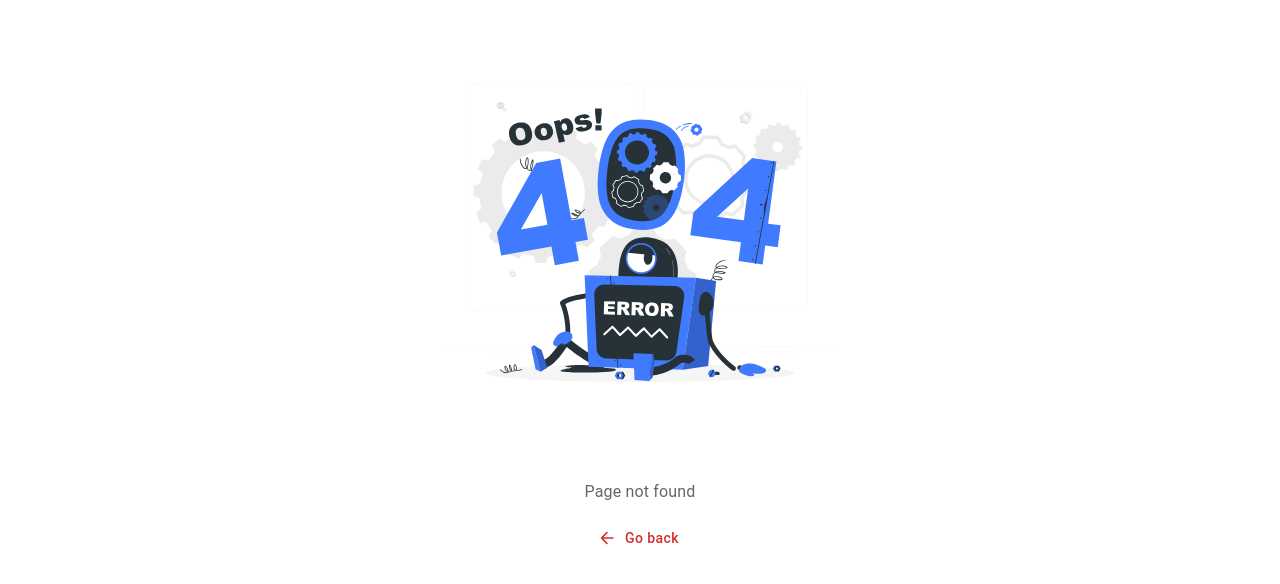
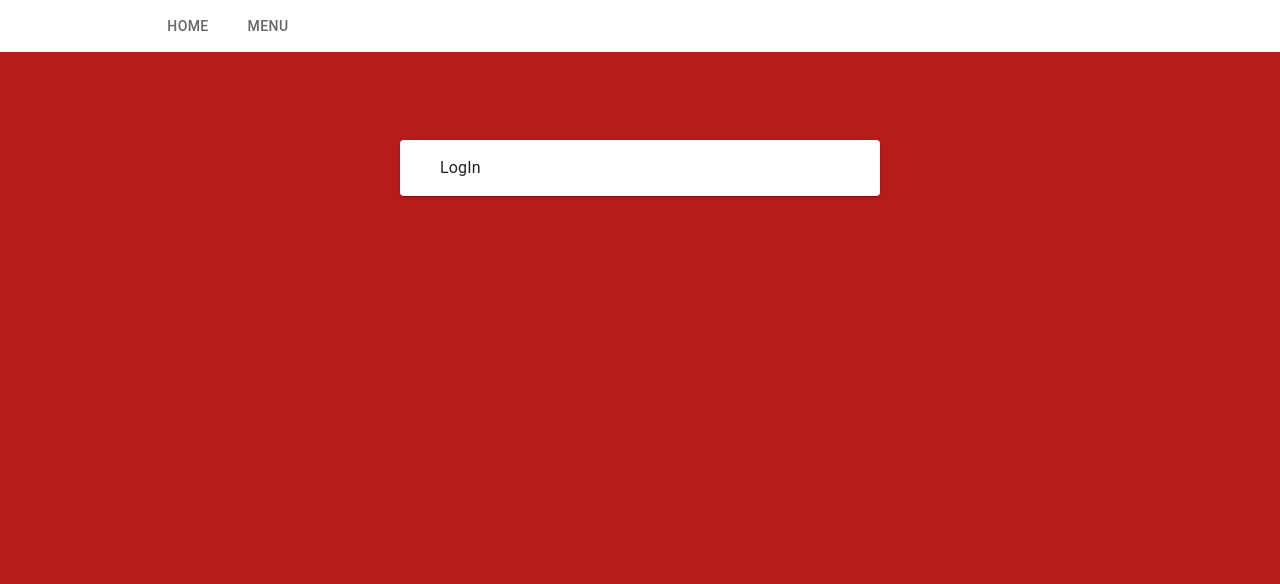
Before and after one commit to chetanchandel31/menu-app, a React (Vite) app: page /auth/login in a window 1280 px wide. Before the commit this address had no page. Shown: the top 584 px of the page. Built offline with nearby package versions, Linux system fonts and the light colour scheme; what use-query-params would draw is missing.

Commit message:
auth layout

```diff
--- a/src/components/Header/AuthButtons.tsx
+++ b/src/components/Header/AuthButtons.tsx
@@ -2,12 +2,20 @@ import { useAuth } from "@/providers/AuthProvider/useAuth";
 import { routes } from "@/routes/routes";
 import { LogoutRounded } from "@mui/icons-material";
 import { Button, Grid, Typography } from "@mui/material";
-import { Link } from "react-router-dom";
+import { Link, useLocation } from "react-router-dom";
 
 type Props = {};
 
 export default function AuthButtons({}: Props) {
   const auth = useAuth();
+  const location = useLocation();
+
+  if (
+    location.pathname === routes.auth_login.path ||
+    location.pathname === routes.auth_signup.path
+  ) {
+    return null;
+  }
 
   return auth.isLoggedIn ? (
     <Grid container spacing={2} alignItems={"center"}>
--- /dev/null
+++ b/src/pages/AuthPages/AuthScreensLayout.tsx
@@ -0,0 +1,35 @@
+import Header from "@/components/Header";
+import { config } from "@/config";
+import { Box, Card, useTheme } from "@mui/material";
+import { red } from "@mui/material/colors";
+import { Outlet } from "react-router-dom";
+
+export default function AuthScreensLayout() {
+  const theme = useTheme();
+
+  return (
+    <>
+      <Header />
+
+      <Box
+        sx={{
+          backgroundColor: red["900"],
+          minHeight: `calc(100vh - ${config.HEADER_MIN_HEIGHT}px)`,
+          py: 5,
+        }}
+      >
+        <Card
+          sx={{
+            width: 480,
+            maxWidth: "95%",
+            margin: theme.spacing(6, "auto", 6),
+            px: { xs: 2, md: 5 },
+            py: 2,
+          }}
+        >
+          <Outlet />
+        </Card>
+      </Box>
+    </>
+  );
+}
--- /dev/null
+++ b/src/pages/AuthPages/LogIn/index.tsx
@@ -0,0 +1,5 @@
+type Props = {};
+
+export default function LogIn({}: Props) {
+  return <div>LogIn</div>;
+}
--- /dev/null
+++ b/src/pages/AuthPages/SignUp/index.tsx
@@ -0,0 +1,5 @@
+type Props = {};
+
+export default function SignUp({}: Props) {
+  return <div>SignUp</div>;
+}
--- a/src/pages/MenuPage/SingleCategory/index.tsx
+++ b/src/pages/MenuPage/SingleCategory/index.tsx
@@ -44,7 +44,7 @@ export default function SingleCategory({ category, categoryIndex }: Props) {
         </Grid>
       </Grid>
 
-      <Grid item xs={12} md={6}>
+      <Grid item xs={12} md={6} textAlign={"center"}>
         <img
           src={category.categoryImgUrl}
           alt="category-img"
--- a/src/routes/AppRoutes.tsx
+++ b/src/routes/AppRoutes.tsx
@@ -3,6 +3,10 @@ import { routes } from "./routes";
 import NotFound from "@/pages/NotFound";
 import HomePage from "@/pages/HomePage";
 import MenuPage from "@/pages/MenuPage";
+import AuthScreen from "@/providers/AuthProvider/helpers/jsx/AuthScreen";
+import AuthScreensLayout from "@/pages/AuthPages/AuthScreensLayout";
+import LogIn from "@/pages/AuthPages/LogIn";
+import SignUp from "@/pages/AuthPages/SignUp";
 
 export default function AppRoutes() {
   return (
@@ -13,6 +17,18 @@ export default function AppRoutes() {
 
       <Route path={routes.menu.path} element={<MenuPage />} />
 
+      <Route
+        element={
+          // route restriction handled here
+          <AuthScreen>
+            <AuthScreensLayout />
+          </AuthScreen>
+        }
+      >
+        <Route element={<LogIn />} path={routes.auth_login.path} />
+        <Route element={<SignUp />} path={routes.auth_signup.path} />
+      </Route>
+
       <Route element={<NotFound />} path="*" />
     </Routes>
   );
```
